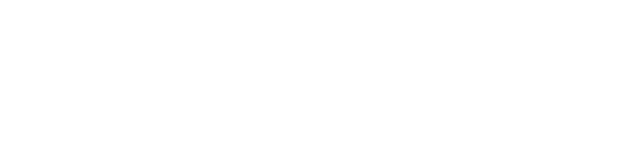
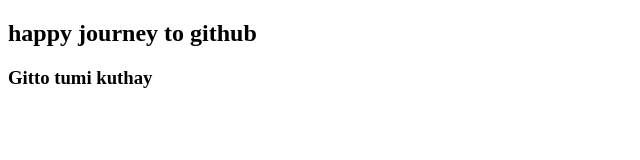
Before and after one commit to jkraki/File-send-to-new-repo, a plain HTML site: page index.html in a window 1280 px wide. Shown: the whole page, without its empty margins (0-640 px from the left). Drawn offline with Linux system fonts and the light colour scheme.

Commit message:
text send to github

```diff
--- a/index.html
+++ b/index.html
@@ -7,6 +7,7 @@
         <title>Document</title>
     </head>
     <body>
-
+        <h2>happy journey to github</h2>
+        <h3>Gitto tumi kuthay</h3>
     </body>
     </html>
```
